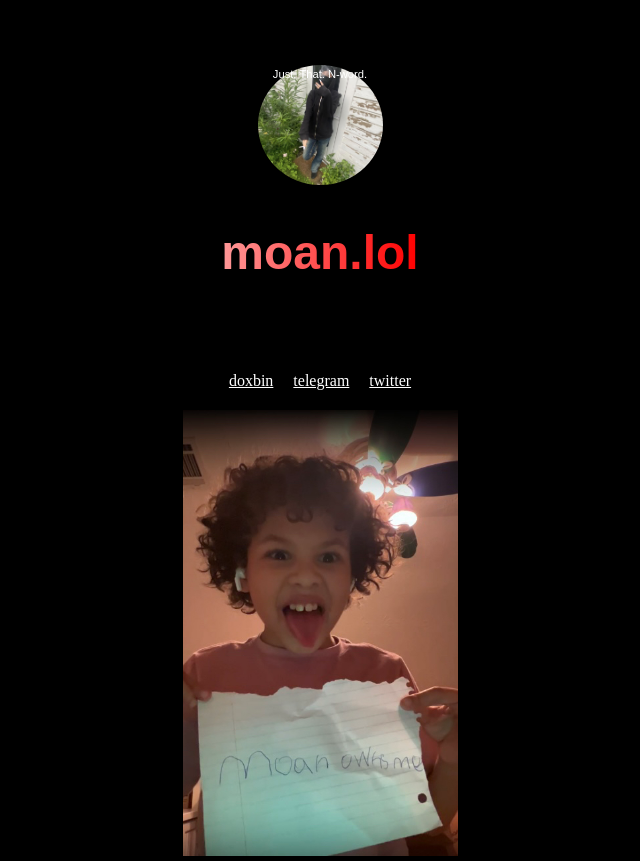
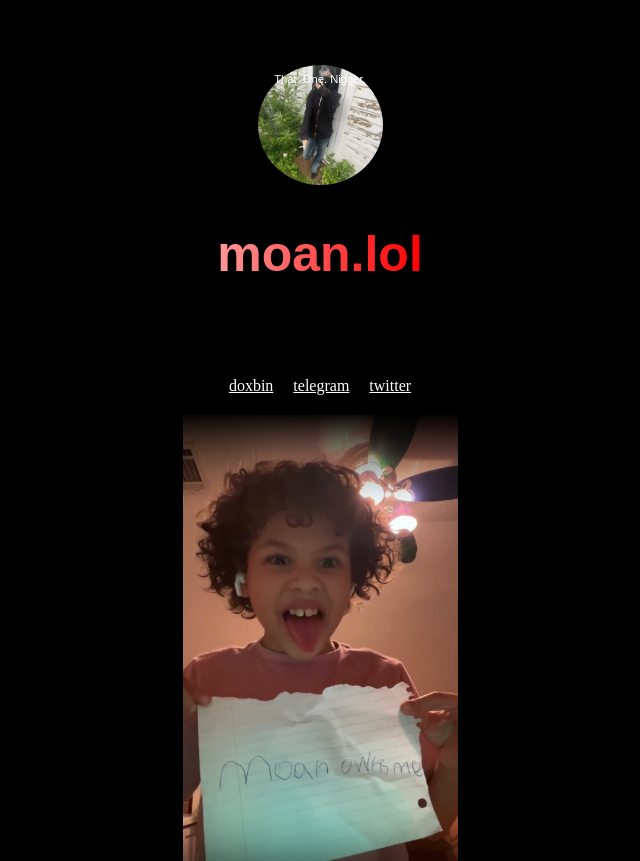
Before and after one commit to moanbin/moan.lol, a plain HTML site: page index.html in a window 1280 px wide. Shown: the whole page, without its empty margins (320-960 px from the left). Drawn offline with Linux system fonts and the light colour scheme.

Commit message:
Update index.html

```diff
--- a/index.html
+++ b/index.html
@@ -1,7 +1,7 @@
 <!DOCTYPE html>
 <html>
 <head>
-  <title>@moan</title>
+  <title>moan.lol</title>
   <link rel="stylesheet" href="https://cdnjs.cloudflare.com/ajax/libs/font-awesome/6.0.0-beta3/css/all.min.css">
   <style>
     @keyframes rainbowColorChange {
@@ -14,15 +14,16 @@
     }
 
     h1 {
-      font-size: 3em;
+      font-size: 50px;
       font-family: 'Rethink Sans', sans-serif;
+      font-weight: bold;
       background: linear-gradient(to left, red, white, red, white, red, white, red, white, red, white);
       background-size: 1500% 100%;
       color: transparent;
       background-clip: text;
       -webkit-background-clip: text;
       animation: rainbowColorChange 5s linear infinite;
-      display: inline-block;
+      display: block;
       margin-top: 40px;
       position: relative;
     }
@@ -31,7 +32,7 @@
       position: absolute;
       font-family: 'Rethink Sans', sans-serif;
       font-size: 0.7em;
-      bottom: 720px;
+      bottom: 715px;
       left: 50%;
       transform: translateX(-50%);
       color: white;
@@ -106,7 +107,7 @@
       <img src="profilepic.png" alt="Profile Picture">
     </div>
     <h1>moan.lol</h1>
-    <div class="hello-text">Just. That. N-word.</div>
+    <div class="hello-text">That. One. Nigger.</div>
 
     <div class="social-links">
       <a href="https://doxbin.org/user/moan" target="_blank">doxbin</a>
@@ -116,7 +117,7 @@
 
     <img src="moan123.png" alt="Additional Picture" class="additional-picture">
 
-    <audio id="moanAudio" autoplay="controls">
+    <audio id="moanAudio" autoplaystyle="display:none">
       <source src="moan.lol.mp3" type="audio/mp3">
     </audio>
 
```
